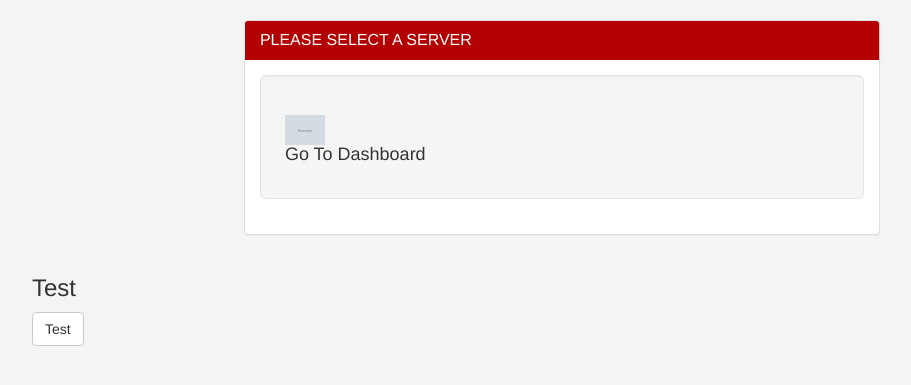
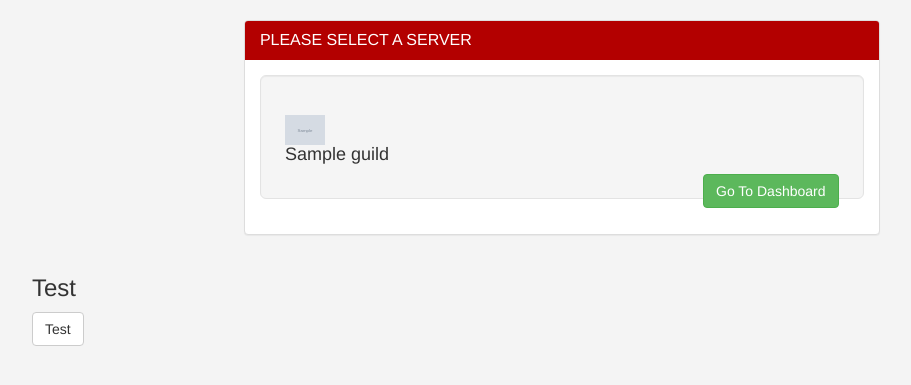
Before and after one commit to HedTB/OutDashRewrite, a Python web app: template templates/servers.html in a window 1280 px wide. Shown: the part 52-437 px from the top of the page, without its empty margins (53-964 px from the left). Run offline with Jinja, Linux system fonts and the light colour scheme; the template is opened without the code that fills it: most values are stand-ins (such as "Sample title", 1, 10 or a date in 2020); grey boxes marked "Sample" are stand-in pictures; some libraries are stand-ins or nearby versions.

Commit message:
Update servers.html

```diff
--- a/templates/servers.html
+++ b/templates/servers.html
@@ -14,7 +14,7 @@
                                 {% for guild in render_guilds %}
                                     <h4>
                                         <img class="img-responsive" style="display:inline-block; height:30px; margin-top:5px" src="{{ guild["icon_url"] }}" />
-                                        <p class="guild-name> {{ guild['name'] }} </p>
+                                        <p class="guild-name"> {{ guild['name'] }} </p>
                                         <button type="button" class="btn btn-success pull-right" href="#">Go To Dashboard</button>
                                     </h4>
                                 {% endfor %}
```
